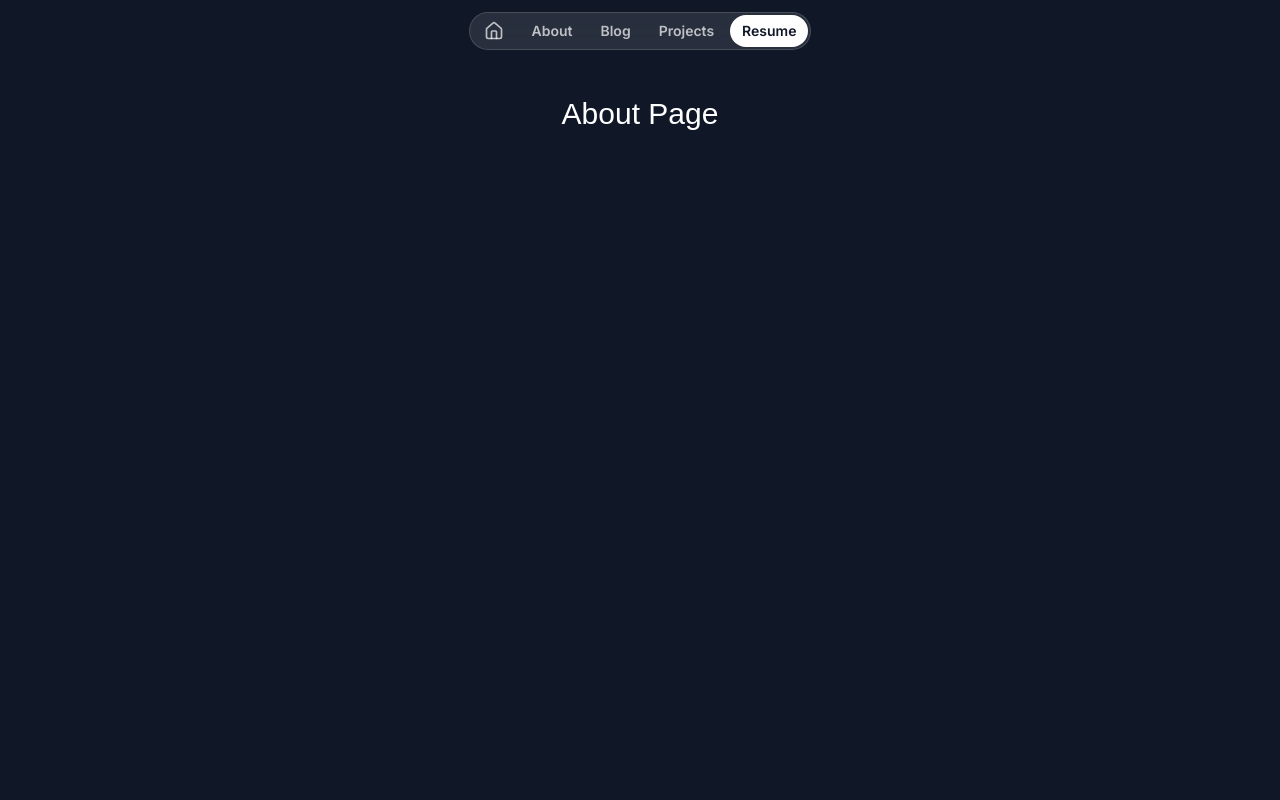
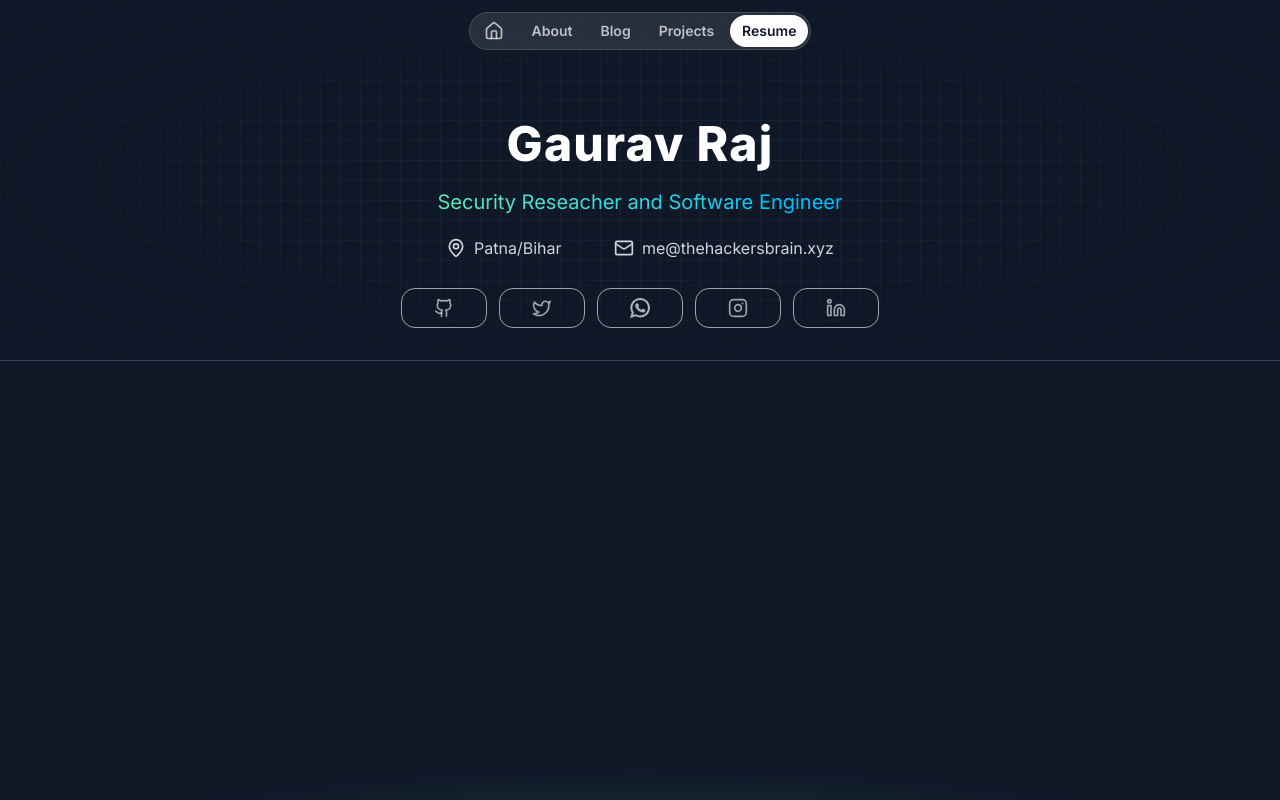
Before and after one commit to thehackersbrain/portfolio, a Next.js app: page /about in a window 1280 px wide. Shown: the top 800 px of the page. Built offline with nearby package versions, Linux system fonts and the light colour scheme; a web font is replaced by a local one.

Commit message:
header section done for about page...

```diff
--- a/src/app/about/page.tsx
+++ b/src/app/about/page.tsx
@@ -1,7 +1,92 @@
+import { cn } from "@/lib/utils";
+import React from "react";
+import {
+  MapPin,
+  Mail,
+  GithubIcon,
+  TwitterIcon,
+  InstagramIcon,
+  LinkedinIcon,
+} from "lucide-react";
+import Link from "next/link";
+import WhatsAppIcon from "@/assets/icons/whatsapp.svg";
+
+const socialLinks = [
+  {
+    name: GithubIcon,
+    href: "https://github.com/thehackersbrain",
+  },
+  {
+    name: TwitterIcon,
+    href: "https://x.com/thehackersbrain",
+  },
+  {
+    name: WhatsAppIcon,
+    href: "https://wa.me/+917488930330",
+  },
+  {
+    name: InstagramIcon,
+    href: "https://instagram.com/thehackersbrain",
+  },
+  {
+    name: LinkedinIcon,
+    href: "https://linkedin.com/in/thehackersbrainn",
+  },
+];
+
 const AboutPage = () => {
   return (
-    <section className="h-screen my-16 lg:my-24">
-      <div className="text-center text-3xl font-serif">About Page</div>
+    <section className="my-16 h-screen lg:my-24">
+      <div className="relative w-full lg:-mt-24 lg:pt-24 -mt-16 pt-16 border-b-1 border-[#334155] overflow-x-clip pb-4">
+        <div
+          className={cn(
+            "absolute inset-0 -z-20",
+            "[background-size:20px_20px]",
+            "[background-image:linear-gradient(to_right,#5ee9b50d_1px,transparent_1px),linear-gradient(to_bottom,#5ee9b50d_1px,transparent_1px)]",
+          )}
+        />
+        <div className="pointer-events-none absolute inset-0 -z-10 flex items-center justify-center [mask-image:radial-gradient(ellipse_at_center,transparent_20%,black)] bg-gray-900"></div>
+
+        <div className="mx-auto container flex flex-col items-center justify-center gap-3">
+          <h1 className="font-altfont font-extrabold text-3xl md:text-5xl text-center mt-6 tracking-wide">
+            Gaurav Raj
+          </h1>
+          <p className="mt-2 text-center md:text-lg lg:text-xl primary-gradient text-transparent bg-clip-text">
+            Security Reseacher and Software Engineer
+          </p>
+          <div className="flex flex-col gap-3 mt-2 items-center justify-center">
+            <div className="inline-flex flex-col md:grid lg:grid lg:grid-cols-2 md:grid-cols-2 gap-3 items-center text-[#CBD5E1]">
+              <div className="inline-flex gap-2 justify-start items-center">
+                <MapPin className="h-5 w-5" />
+                <p>Patna/Bihar</p>
+              </div>
+              <div className="inline-flex gap-2 justify-start -ml-8 items-center">
+                <Mail className="h-5 w-5" />
+                <Link
+                  href="mailto:gauravraj0408@gmail.com"
+                  className="hover:text-emerald-300/80 duration-300"
+                >
+                  me@thehackersbrain.xyz
+                </Link>
+              </div>
+            </div>
+            <div className="grid grid-cols-5 gap-3 items-center justify-items-center my-2 lg:my-4 md:my-4">
+              {socialLinks.map((link) => (
+                <a
+                  key={link.href}
+                  href={link.href}
+                  className="inline-flex items-center gap-1.5 float-up-an text-white/60 border boder-white/15 lg:px-8 md:px-8 px-3 h-10 rounded-xl"
+                  target="_blank"
+                  rel="noreferrer"
+                >
+                  <link></link>
+                  <link.name className="size-5 text-white/60" />
+                </a>
+              ))}
+            </div>
+          </div>
+        </div>
+      </div>
     </section>
   );
 };
```
